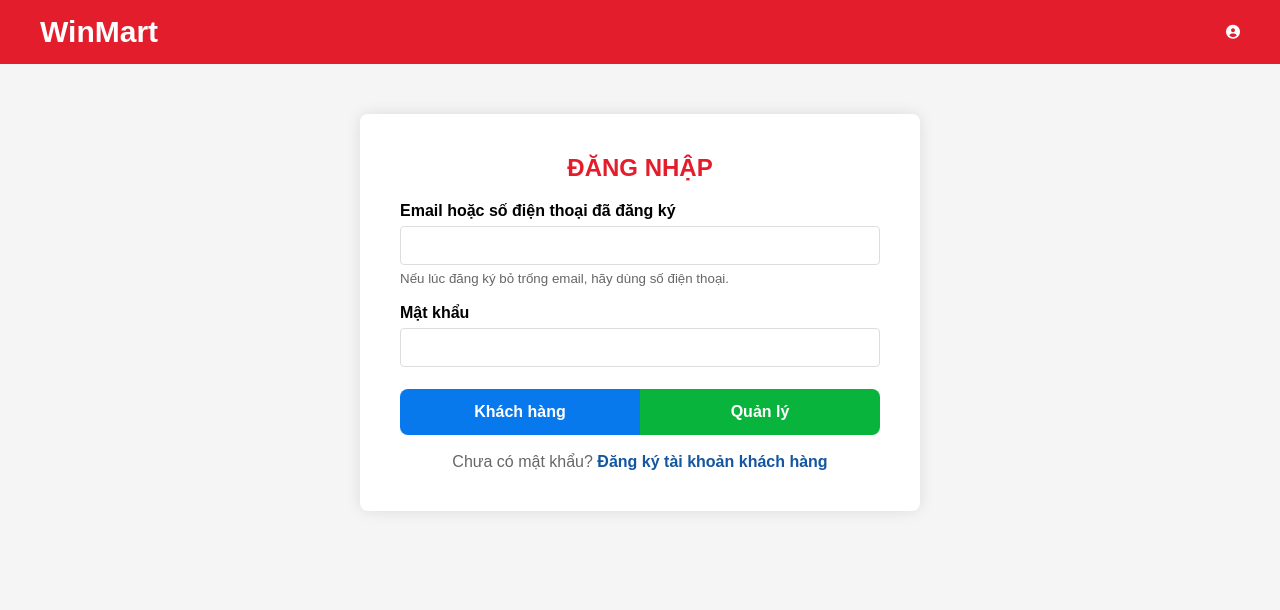
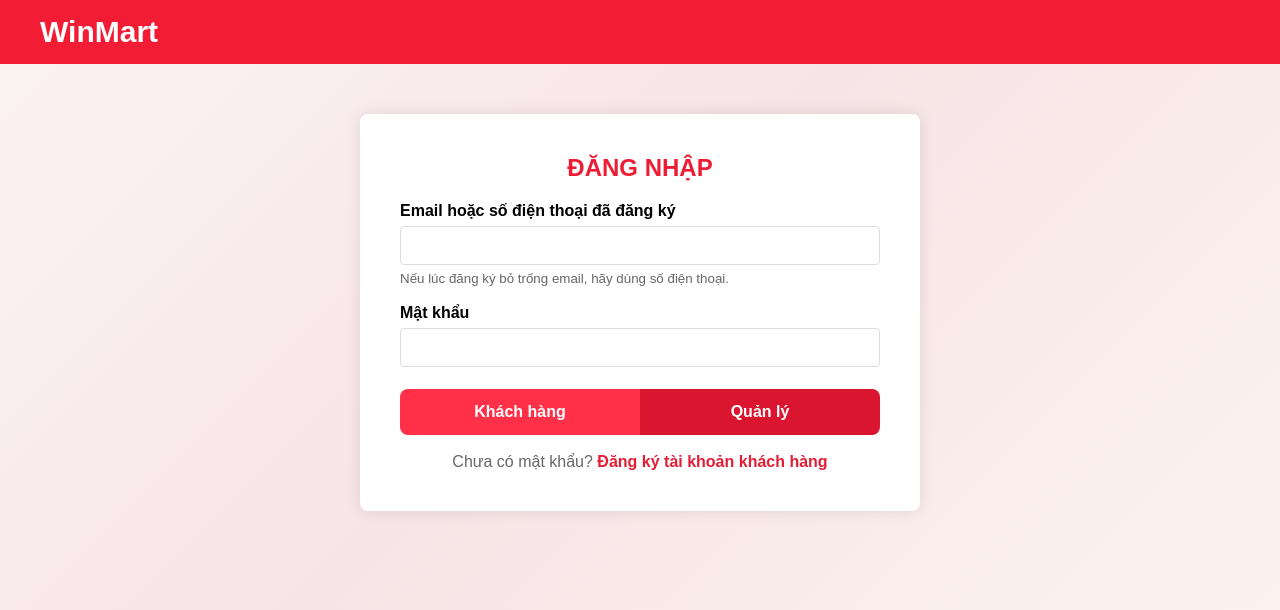
Before and after one commit to Doson163/BTL, a PHP site: page /Baitaplon/WinmartMVC/Login in a window 1280 px wide. Shown: the top 610 px of the page. Run offline with PHP 8.4, Linux system fonts and the light colour scheme.

Commit message:
Cap nhat code lan cuoi

```diff
--- a/WinmartMVC/Views/Master.php
+++ b/WinmartMVC/Views/Master.php
@@ -6,10 +6,10 @@
     <title>WinMart Clone</title>
     <link href="https://cdnjs.cloudflare.com/ajax/libs/font-awesome/6.0.0/css/all.min.css" rel="stylesheet">
     <style>
-        body { font-family: Arial, sans-serif; margin: 0; background-color: #f5f5f5; }
+        body { font-family: Arial, sans-serif; margin: 0; background: linear-gradient(135deg, #fcf4f4 0%, #f7e4e6 48%, #fcf3ef 100%); }
 
         /* HEADER - Màu đỏ WinMart */
-        header { background-color: #e31d2b; padding: 15px 0; color: white; }
+        header { background-color: #f21d35; padding: 15px 0; color: white; }
         .container { width: 1200px; margin: 0 auto; display: flex; align-items: center; justify-content: space-between; }
 
         .logo { font-size: 30px; font-weight: bold; display: flex; align-items: center; }
@@ -80,6 +80,7 @@
             </a>
             <?php } ?>
 
+            <?php if (isset($_SESSION['user_login']) || $data['Page'] !== 'Login_v') { ?>
             <div class="action-item">
                 <i class="fas fa-user-circle"></i>
                 <?php if(isset($_SESSION['user_login'])) { ?>
@@ -93,6 +94,7 @@
                     <a href="<?php echo BASE_URL ?>Login" style="text-decoration: none; color: white;">&#272;&#259;ng nh&#7853;p</a>
                 <?php } ?>
             </div>
+            <?php } ?>
         </div>
     </div>
 </header>
--- a/WinmartMVC/Views/Pages/Login_v.php
+++ b/WinmartMVC/Views/Pages/Login_v.php
@@ -1,16 +1,16 @@
 <div class="container" style="justify-content:center;padding:50px 0;">
   <div style="background:white;padding:40px;border-radius:8px;width:480px;max-width:calc(100% - 30px);box-shadow:0 0 15px rgba(0,0,0,.1);">
-    <h2 style="text-align:center;color:#e31d2b;margin-top:0;">&#272;&#258;NG NH&#7852;P</h2>
+    <h2 style="text-align:center;color:#ed1c35;margin-top:0;">&#272;&#258;NG NH&#7852;P</h2>
     <?php if(!empty($data['LoginError'])) { ?><div role="alert" style="margin:0 0 16px;padding:10px;background:#fff0f0;color:#a71923;border-radius:4px;"><?php echo htmlspecialchars($data['LoginError'],ENT_QUOTES,'UTF-8'); ?></div><?php } ?>
     <form action="<?php echo BASE_URL; ?>Login/Authentication" method="POST">
       <input type="hidden" name="csrf_token" value="<?php echo htmlspecialchars($data['LoginCsrf'],ENT_QUOTES,'UTF-8'); ?>">
       <div style="margin-bottom:18px;"><label for="username" style="font-weight:bold;display:block;margin-bottom:6px;">Email ho&#7863;c s&#7889; &#273;i&#7879;n tho&#7841;i &#273;&#227; &#273;&#259;ng k&#253;</label><input id="username" type="text" name="username" autocomplete="username" required style="width:100%;padding:11px;border:1px solid #ddd;border-radius:4px;box-sizing:border-box;"><small style="display:block;margin-top:6px;color:#666;">N&#7871;u l&#250;c &#273;&#259;ng k&#253; b&#7887; tr&#7889;ng email, h&#227;y d&#249;ng s&#7889; &#273;i&#7879;n tho&#7841;i.</small></div>
       <div style="margin-bottom:22px;"><label for="password" style="font-weight:bold;display:block;margin-bottom:6px;">M&#7853;t kh&#7849;u</label><input id="password" type="password" name="password" autocomplete="current-password" required style="width:100%;padding:11px;border:1px solid #ddd;border-radius:4px;box-sizing:border-box;"></div>
       <div style="display:grid;grid-template-columns:1fr 1fr;overflow:hidden;border-radius:8px;">
-        <button type="submit" name="role" value="customer" style="padding:14px 10px;background:#0879ed;color:white;border:0;font-weight:bold;font-size:16px;cursor:pointer;">Kh&#225;ch h&#224;ng</button>
-        <button type="submit" name="role" value="manager" style="padding:14px 10px;background:#08b43b;color:white;border:0;font-weight:bold;font-size:16px;cursor:pointer;">Qu&#7843;n l&#253;</button>
+        <button type="submit" name="role" value="customer" style="padding:14px 10px;background:#ff3048;color:white;border:0;font-weight:bold;font-size:16px;cursor:pointer;">Kh&#225;ch h&#224;ng</button>
+        <button type="submit" name="role" value="manager" style="padding:14px 10px;background:#d91530;color:white;border:0;font-weight:bold;font-size:16px;cursor:pointer;">Qu&#7843;n l&#253;</button>
       </div>
     </form>
-    <p style="text-align:center;margin:18px 0 0;color:#666;">Ch&#432;a c&#243; m&#7853;t kh&#7849;u? <a href="http://localhost/BaitaplonSale/store.php?url=CustomerAuth/Register" style="color:#1456a0;font-weight:bold;text-decoration:none;">&#272;&#259;ng k&#253; t&#224;i kho&#7843;n kh&#225;ch h&#224;ng</a></p>
+    <p style="text-align:center;margin:18px 0 0;color:#666;">Ch&#432;a c&#243; m&#7853;t kh&#7849;u? <a href="http://localhost/BaitaplonSale/store.php?url=CustomerAuth/Register" style="color:#e31d36;font-weight:bold;text-decoration:none;">&#272;&#259;ng k&#253; t&#224;i kho&#7843;n kh&#225;ch h&#224;ng</a></p>
   </div>
 </div>
```
